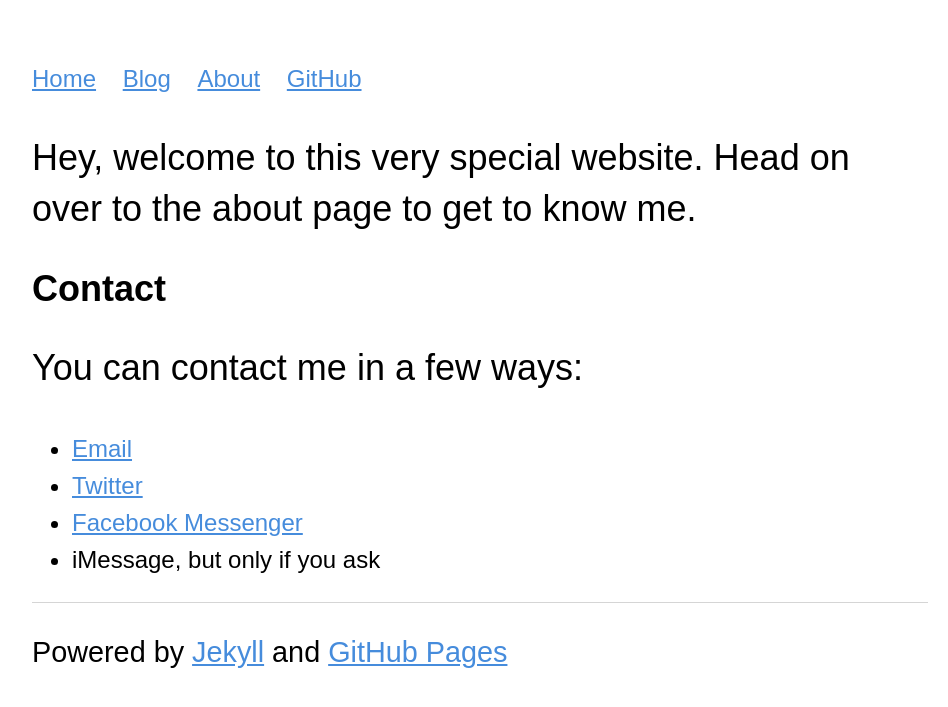
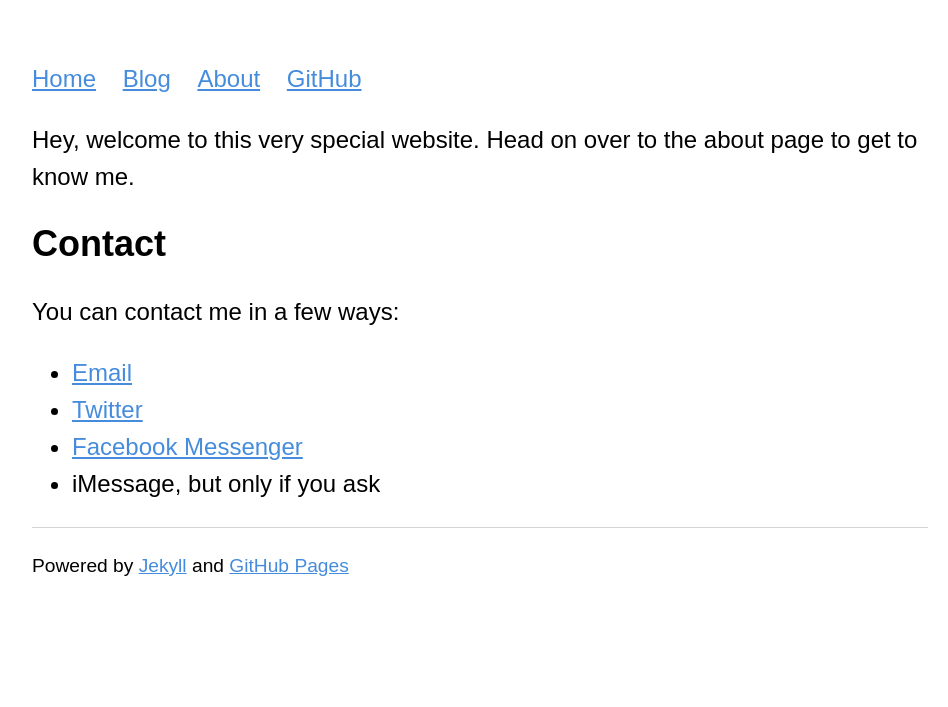
Before and after one commit to georgeperez/titanpointe.org, a Jekyll site: the page built from index.html, in a window 1280 px wide. Shown: the top 707 px of the page, without its empty margins (160-1108 px from the left). Built offline with Jekyll 4.4.1, drawn with Linux system fonts in a browser that asks for light colours.

Commit message:
Removed styling for paragraphs

```diff
--- a/css/style.css
+++ b/css/style.css
@@ -33,10 +33,6 @@ a:visited {
   color: rgba(70, 140, 220, 1.0);
   text-decoration: none;
 }
-p {
-  font-size: 1.5em;
-  line-height: 1.4em;
-}
 footer {
   border-top: 1px solid #d5d5d5;
   font-size: .8em;
```
